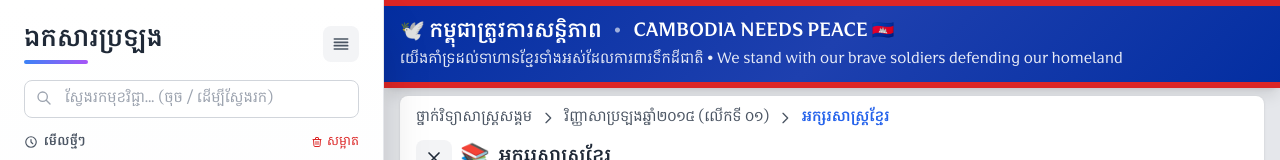
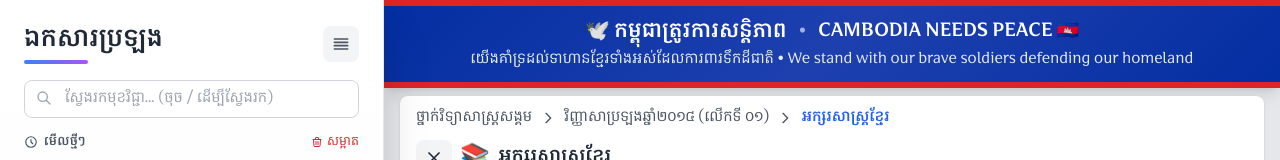
Before and after one commit to HELMAB/bacii, a Nuxt app: page / in a window 1280 px wide. Shown: the top 160 px of the page. Built offline with nearby package versions, Linux system fonts and the light colour scheme.

Commit message:
refactor: simplify layout of PeaceBanner component for better readability

```diff
--- a/app/components/PeaceBanner.vue
+++ b/app/components/PeaceBanner.vue
@@ -14,17 +14,15 @@
       <!-- Red top stripe (Cambodian flag inspired) -->
       <div class="w-full h-1.5 bg-red-600"></div>
 
-      <div class="py-3 px-4 text-white">
-        <div class="max-w-full mx-auto flex items-center justify-between gap-4">
-          <div class="flex items-center gap-3 flex-1">
-            <div class="flex-1 min-w-0">
+      <div class="py-3 px-4 text-white text-center">
+        <div class="max-w-full mx-auto">
           <!-- Main message -->
-              <div class="flex flex-col sm:flex-row sm:items-center gap-1 sm:gap-3">
-                <div class="flex items-center gap-2">
+          <div class="flex flex-col sm:flex-row sm:items-center gap-1 sm:gap-3 justify-center">
+            <div class="flex items-center gap-2 justify-center">
               <span class="text-lg sm:text-xl font-bold">🕊️ កម្ពុជាត្រូវការសន្តិភាព</span>
             </div>
             <span class="hidden sm:inline text-white/60">•</span>
-                <div class="flex items-center gap-2">
+            <div class="flex items-center gap-2 justify-center">
               <span class="text-base sm:text-lg font-semibold">CAMBODIA NEEDS PEACE 🇰🇭</span>
             </div>
           </div>
@@ -33,8 +31,6 @@
           <p class="text-xs sm:text-sm text-white/90 mt-1">
             យើងគាំទ្រដល់ទាហានខ្មែរទាំងអស់ដែលការពារទឹកដីជាតិ • We stand with our brave soldiers defending our homeland
           </p>
-            </div>
-          </div>
         </div>
       </div>
 
```
Lines whose indentation alone changed are shown as unchanged.
